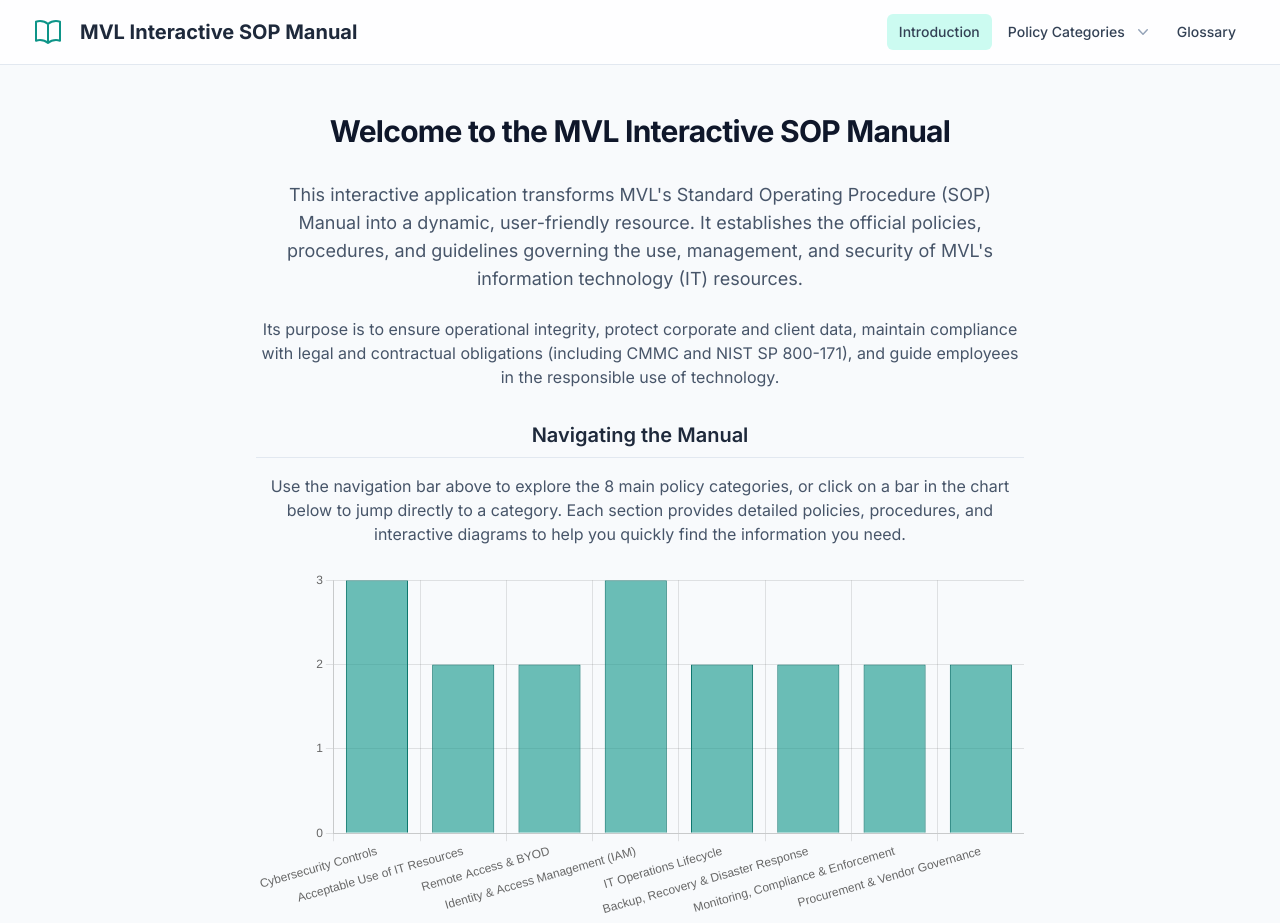
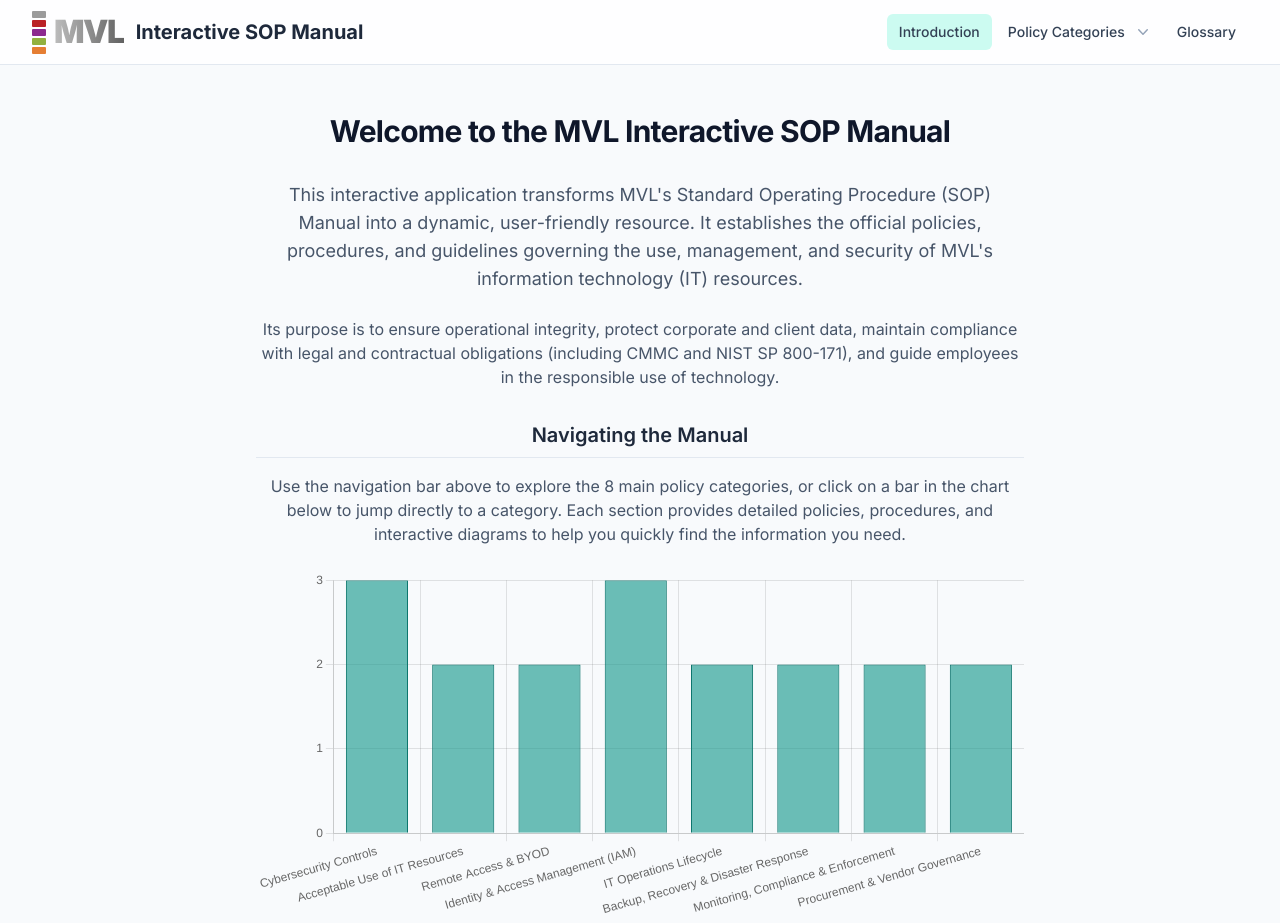
Before and after one commit to sajeshvs/MVLInteractiveSOPManual, a plain HTML site: page index.html in a window 1280 px wide. Shown: the top 923 px of the page. Drawn offline with nearby package versions, Linux system fonts and the light colour scheme.

Commit message:
Update index.html

```diff
--- a/index.html
+++ b/index.html
@@ -8,7 +8,7 @@
     <script src="https://cdn.jsdelivr.net/npm/chart.js"></script>
     <link rel="preconnect" href="https://fonts.googleapis.com">
     <link rel="preconnect" href="https://fonts.gstatic.com" crossorigin>
-    <link href="https://fonts.googleapis.com/css2?family=Inter:wght@400;500;600;700&display=swap" rel="stylesheet">
+    <link href="https://fonts.googleapis.com/css2?family=Inter:wght@400;500;600;700;900&display=swap" rel="stylesheet">
     <!-- Chosen Palette: Warm Neutrals (Stone, Slate, Teal) -->
     <!-- Application Structure Plan: A single-page application with a fixed header navigation for the 8 primary policy categories, plus introduction and glossary. The main content area dynamically renders selected content. A dashboard-style intro page uses a chart for visual navigation. Individual policy pages use a two-column layout with sub-navigation on the left and detailed content (using accordions and interactive diagrams) on the right. This structure was chosen to break down dense information into manageable, explorable chunks, prioritizing user navigation and comprehension over a linear document format. -->
     <!-- Visualization & Content Choices: Report Info: 8 main policy categories -> Goal: Compare & Navigate -> Viz: Bar Chart (Chart.js) -> Interaction: Click on a bar to navigate to that category -> Justification: Provides a high-level overview of the manual's structure and an engaging entry point. Report Info: Policy details (purpose, scope, statements) -> Goal: Inform & Organize -> Viz: Accordions (HTML/JS) -> Interaction: Click to expand/collapse -> Justification: Manages information density and prevents walls of text. Report Info: Process Flows (e.g., Incident Response) -> Goal: Explain Process -> Viz: Custom HTML/CSS Diagrams -> Interaction: Hover to highlight steps -> Justification: Replaces static diagrams with interactive, accessible HTML elements, adhering to NO SVG/Mermaid constraint. Report Info: Compliance Controls -> Goal: Relate & Inform -> Viz: Clickable Tags -> Interaction: Click to show details in a modal -> Justification: Connects policies to compliance without cluttering the main content. -->
@@ -109,6 +109,39 @@
             margin-bottom: 0.75rem;
             margin-top: 1.5rem;
         }
+
+        /* Logo Styles */
+        .header-logo-container {
+            display: flex;
+            align-items: center;
+            gap: 8px;
+        }
+        .header-color-bars {
+            display: flex;
+            flex-direction: column;
+            gap: 2px;
+        }
+        .header-bar {
+            width: 14px;
+            height: 7px;
+            border-radius: 1px;
+        }
+        .bar-1 { background-color: #9b9b9b; }
+        .bar-2 { background-color: #ba2226; }
+        .bar-3 { background-color: #8c2a8e; }
+        .bar-4 { background-color: #92b13f; }
+        .bar-5 { background-color: #e57e33; }
+        .header-logo-text {
+            font-size: 32px;
+            font-weight: 900;
+            line-height: 1;
+            background: linear-gradient(to right, #bdbdbd, #616161);
+            -webkit-background-clip: text;
+            -webkit-text-fill-color: transparent;
+            background-clip: text;
+            color: transparent;
+            letter-spacing: -1.5px;
+        }
     </style>
 </head>
 <body class="antialiased text-slate-800">
@@ -117,11 +150,18 @@
         <header class="bg-white/80 backdrop-blur-sm border-b border-slate-200 sticky top-0 z-50">
             <nav class="max-w-7xl mx-auto px-4 sm:px-6 lg:px-8">
                 <div class="flex justify-between items-center h-16">
-                    <div class="flex items-center space-x-4">
-                        <svg class="h-8 w-8 text-teal-600" xmlns="http://www.w3.org/2000/svg" fill="none" viewBox="0 0 24 24" stroke-width="1.5" stroke="currentColor">
-                          <path stroke-linecap="round" stroke-linejoin="round" d="M12 6.042A8.967 8.967 0 0 0 6 3.75c-1.052 0-2.062.18-3 .512v14.25A8.987 8.987 0 0 1 6 18c2.305 0 4.408.867 6 2.292m0-14.25a8.966 8.966 0 0 1 6-2.292c1.052 0 2.062.18 3 .512v14.25A8.987 8.987 0 0 0 18 18a8.967 8.967 0 0 0-6 2.292m0-14.25v14.25" />
-                        </svg>
-                        <h1 class="text-xl font-bold text-slate-800 hidden sm:block">MVL Interactive SOP Manual</h1>
+                    <div class="flex items-center space-x-3">
+                        <div class="header-logo-container">
+                            <div class="header-color-bars">
+                                <div class="header-bar bar-1"></div>
+                                <div class="header-bar bar-2"></div>
+                                <div class="header-bar bar-3"></div>
+                                <div class="header-bar bar-4"></div>
+                                <div class="header-bar bar-5"></div>
+                            </div>
+                            <div class="header-logo-text">MVL</div>
+                        </div>
+                        <h1 class="text-xl font-bold text-slate-800 hidden sm:block">Interactive SOP Manual</h1>
                     </div>
                     <div class="hidden md:flex items-center space-x-1">
                         <a href="#" class="main-nav-link px-3 py-2 rounded-md text-sm font-medium text-slate-700 hover:bg-slate-100" data-content="intro">Introduction</a>
@@ -921,4 +961,4 @@
         });
     </script>
 </body>
-</html>
+</ht
```
